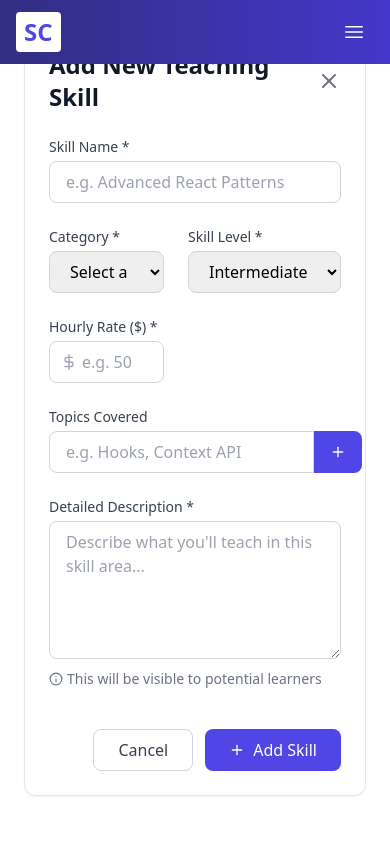
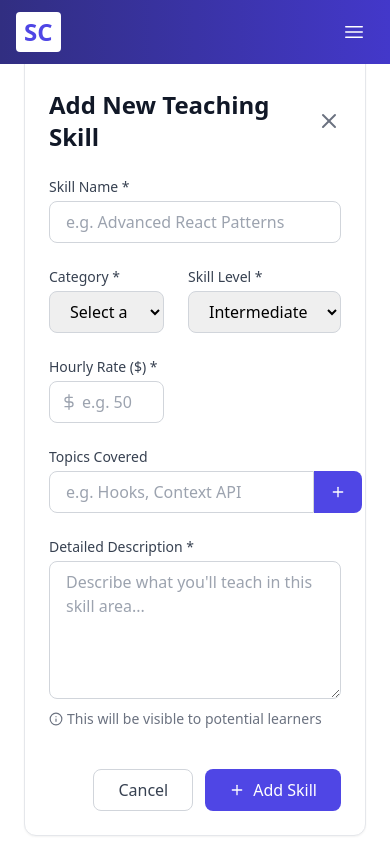
Before and after one commit to banadawit/SkillForge, a React (Vite) app in the folder frontend/: page /add-skill in a window 390 px wide. Built offline with nearby package versions, Linux system fonts and the light colour scheme.

Commit message:
feat: my-skill for mentor in mobile nav bar is corrected

```diff
--- a/frontend/src/components/Navbar.jsx
+++ b/frontend/src/components/Navbar.jsx
@@ -145,7 +145,7 @@ const Navbar = () => {
         <div className="px-2 pt-2 pb-3 space-y-1 sm:px-3 bg-indigo-800">
           {user && (
             <Link
-              to="/skills"
+              to={isMentor() ? "/my-skills" : "/skills"}
               className="text-white hover:bg-indigo-700 block px-3 py-2 rounded-md text-base font-medium transition-colors duration-300"
               onClick={() => setIsOpen(false)}
             >
@@ -165,7 +165,7 @@ const Navbar = () => {
 
           {user ? (
             <>
-                {/* console.log("Navbar loaded. Mentor?", isMentor()); */}
+              {/* console.log("Navbar loaded. Mentor?", isMentor()); */}
               <Link
                 to={isMentor() ? "/my-sessions" : "/my-learning"}
                 className="text-white hover:bg-indigo-700 block px-3 py-2 rounded-md text-base font-medium transition-colors duration-300"
--- a/frontend/src/pages/AddSkill.jsx
+++ b/frontend/src/pages/AddSkill.jsx
@@ -81,7 +81,7 @@ const AddSkill = () => {
       transition={{ duration: 0.3 }}
       className="max-w-2xl mx-auto p-6"
     >
-      <div className="bg-white rounded-xl shadow-sm border border-gray-200 p-6">
+      <div className="bg-white rounded-xl shadow-sm border border-gray-200 p-6 pt-16">
         <div className="flex items-center justify-between mb-6">
           <h1 className="text-2xl font-bold text-gray-900">
             Add New Teaching Skill
```
